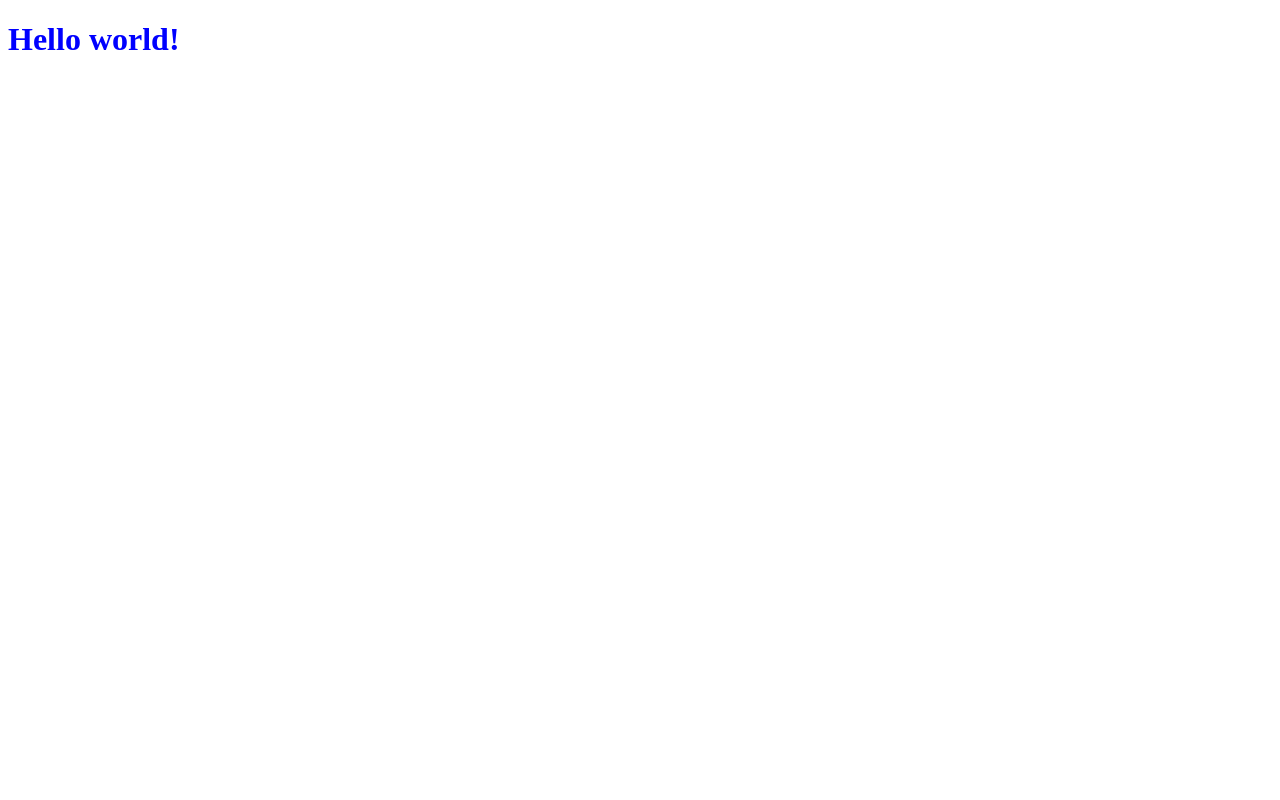
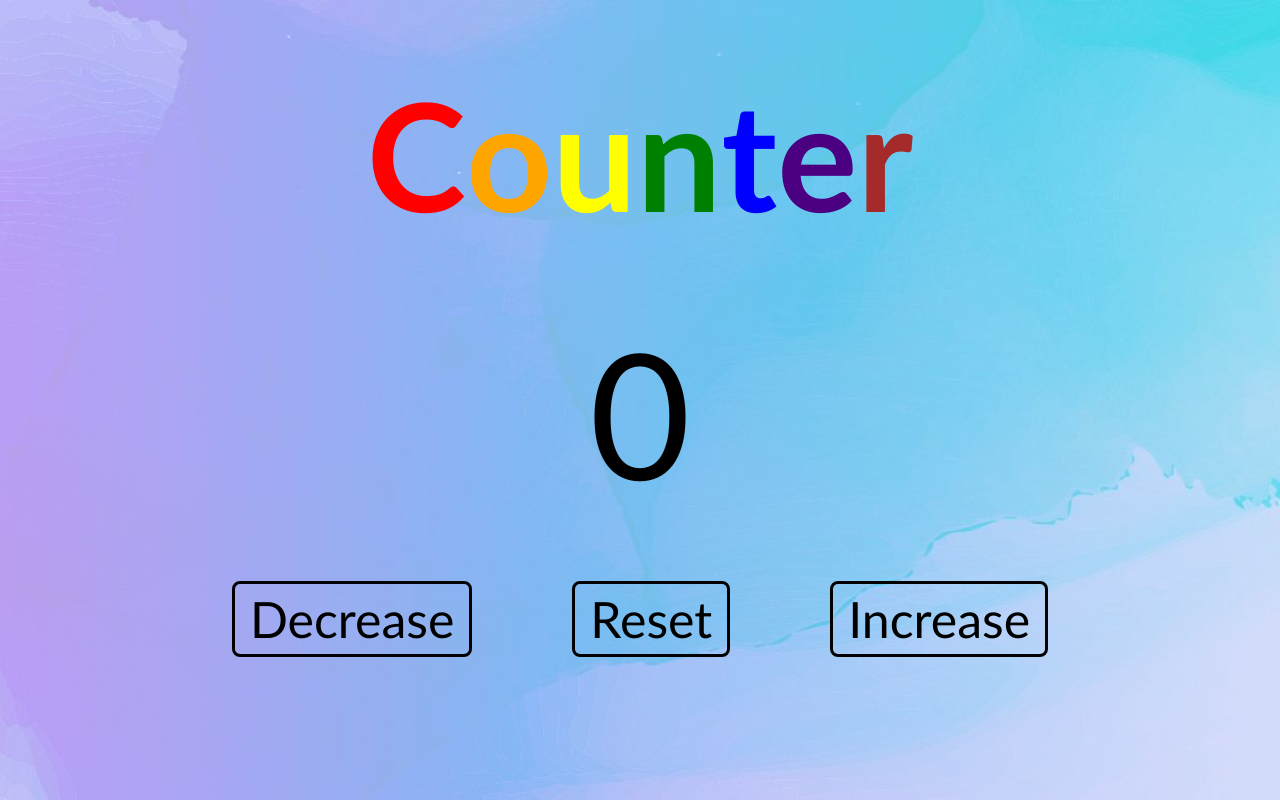
Before and after one commit to jmasone15/basic-counter, a plain HTML site: page index.html in a window 1280 px wide. Drawn offline with Linux system fonts and the light colour scheme.

Commit message:
Added styling and html elements.

```diff
--- a/index.html
+++ b/index.html
@@ -10,7 +10,23 @@
 </head>
 
 <body>
-    <h1>Hello world!</h1>
+    <div class="wrapper">
+        <div class="header-div">
+            <h1 style="color: red;">C</h1>
+            <h1 style="color: orange;">o</h1>
+            <h1 style="color: yellow;">u</h1>
+            <h1 style="color: green;">n</h1>
+            <h1 style="color: blue;">t</h1>
+            <h1 style="color: indigo;">e</h1>
+            <h1 style="color: brown;">r</h1>
+        </div>
+        <span id="number">0</span>
+        <div class="buttons">
+            <p id="decrease">Decrease</p>
+            <p id="reset">Reset</p>
+            <p id="increase">Increase</p>
+        </div>
+    </div>
 
     <script src="./script.js"></script>
 </body>
--- a/style.css
+++ b/style.css
@@ -1,3 +1,76 @@
-h1 {
+body {
+    margin: 0;
+    font-family: 'Gill Sans', 'Gill Sans MT', Calibri, 'Trebuchet MS', sans-serif;
+    background-image: url("./background.jpeg");
+    background-position: center; /* Center the image */
+    background-repeat: no-repeat; /* Do not repeat the image */
+    background-size: cover;
+    height: 100vh;
+}
+
+.wrapper {
+    display: flex;
+    flex-direction: column;
+    align-items: center;
+    justify-content: space-evenly;
+    height: 90vh;
+    width: 100vw;
+}
+
+.header-div {
+    display: flex;
+}
+
+.header-div h1 {
+    transition: all .15s ease-in-out;
+    font-size: 150px;
+    margin: 0;
+    user-select: none;
+}
+
+.header-div h1:hover {
+   transform: scale(1.1);
+}
+
+#number {
+    font-size: 175px;
+}
+
+.buttons {
+    display: flex;
+    flex-wrap: wrap;
+    justify-content: center;
+    width: 100vw;
+}
+
+.buttons p {
+    font-size: 50px;
+    margin: 0 50px;
+    cursor: pointer;
+    border-radius: 8px;
+    border: 3px solid black;
+    padding: 5px 15px;
+    transition: all .2s ease-in-out;
+}
+
+.buttons p:hover {
+    transform: scale(1.1);
+}
+
+#decrease:hover {
+    background-color: rgb(177, 174, 174);
+    border-color: blue;
     color: blue;
 }
+
+#reset:hover {
+    background-color: rgb(177, 174, 174);
+    border-color: red;
+    color: red;
+}
+
+#increase:hover {
+    background-color: rgb(177, 174, 174);
+    border-color: green;
+    color: green;
+}
```
Also changed, not shown: background.jpeg (added).
